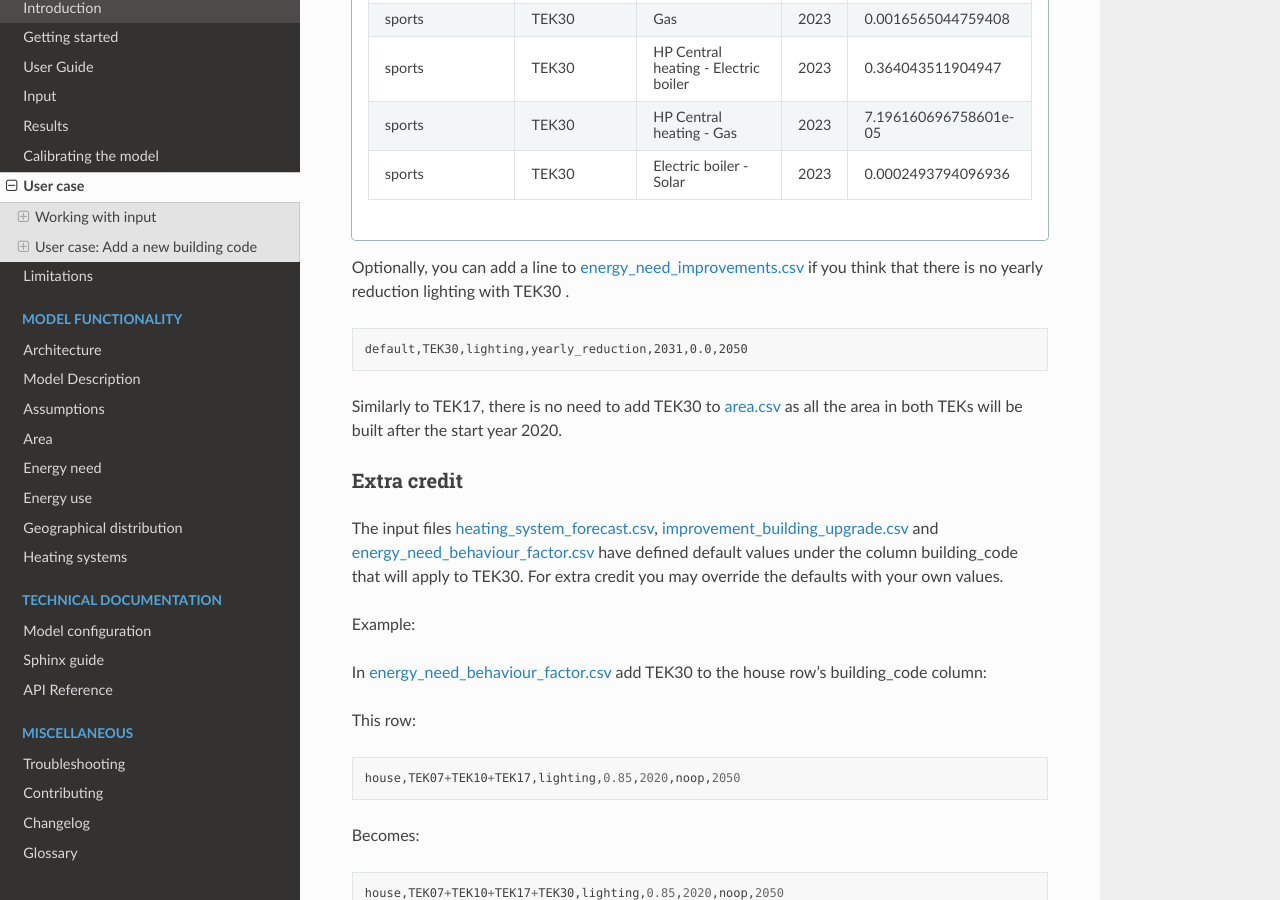
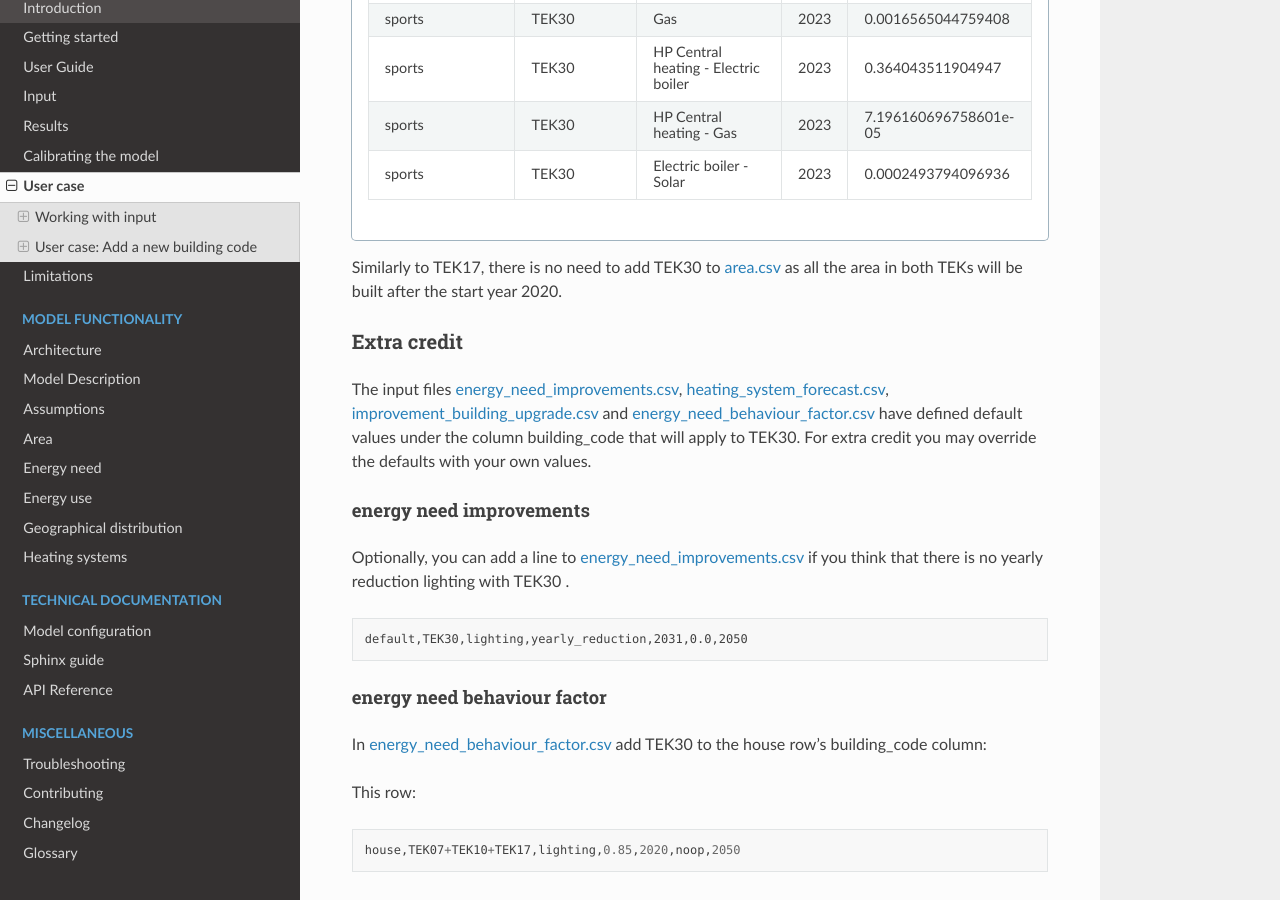
Before and after one commit to NVE/ebm, a Sphinx documentation site: the page built from docs/source/user_case.rst, in a window 1280 px wide and 900 px high, scrolled down 4629 px. Built offline with Sphinx 7.4.7 and the Read the Docs theme 3.1.0, drawn with Linux system fonts in a browser that asks for light colours.

Commit message:
#3106 Move energy_need_improvements to extra credit

```diff
--- a/docs/source/user_case.rst
+++ b/docs/source/user_case.rst
@@ -653,24 +653,27 @@ Finally :ref:`heating_system_initial_shares.csv<heating_system_initial_shares>`
             sports,TEK30,Gas,2023,0.0016565044759408
 
 
-Optionally, you can add a line to :ref:`energy_need_improvements.csv<energy_need_improvements>` if you think that there is no yearly reduction lighting with TEK30 .
-
-
-.. code-block:: csv
-
-   default,TEK30,lighting,yearly_reduction,2031,0.0,2050
-
-
 Similarly to TEK17, there is no need to add TEK30 to :ref:`area.csv<area>` as all the area in both TEKs will be built after the start year 2020.
 
 
 Extra credit
 ++++++++++++
 
-The input files :ref:`heating_system_forecast.csv<heating_system_forecast>`, :ref:`improvement_building_upgrade.csv<improvement_building_upgrade>` and :ref:`energy_need_behaviour_factor.csv<energy_need_behaviour_factor>`
+The input files :ref:`energy_need_improvements.csv<energy_need_improvements>`, :ref:`heating_system_forecast.csv<heating_system_forecast>`, :ref:`improvement_building_upgrade.csv<improvement_building_upgrade>` and :ref:`energy_need_behaviour_factor.csv<energy_need_behaviour_factor>`
 have defined default values under the column building_code that will apply to TEK30. For extra credit you may override the defaults with your own values.
 
-Example:
+
+energy need improvements
+""""""""""""""""""""""""
+
+Optionally, you can add a line to :ref:`energy_need_improvements.csv<energy_need_improvements>` if you think that there is no yearly reduction lighting with TEK30 .
+
+.. code-block:: csv
+
+   default,TEK30,lighting,yearly_reduction,2031,0.0,2050
+
+energy need behaviour factor
+""""""""""""""""""""""""""""
 
 In :ref:`energy_need_behaviour_factor.csv<energy_need_behaviour_factor>` add TEK30 to the house row's building_code column:
 
@@ -685,8 +688,6 @@ Becomes:
 .. code-block::
 
    house,TEK07+TEK10+TEK17+TEK30,lighting,0.85,2020,noop,2050
-
-
 
 
 Troubleshooting
```
